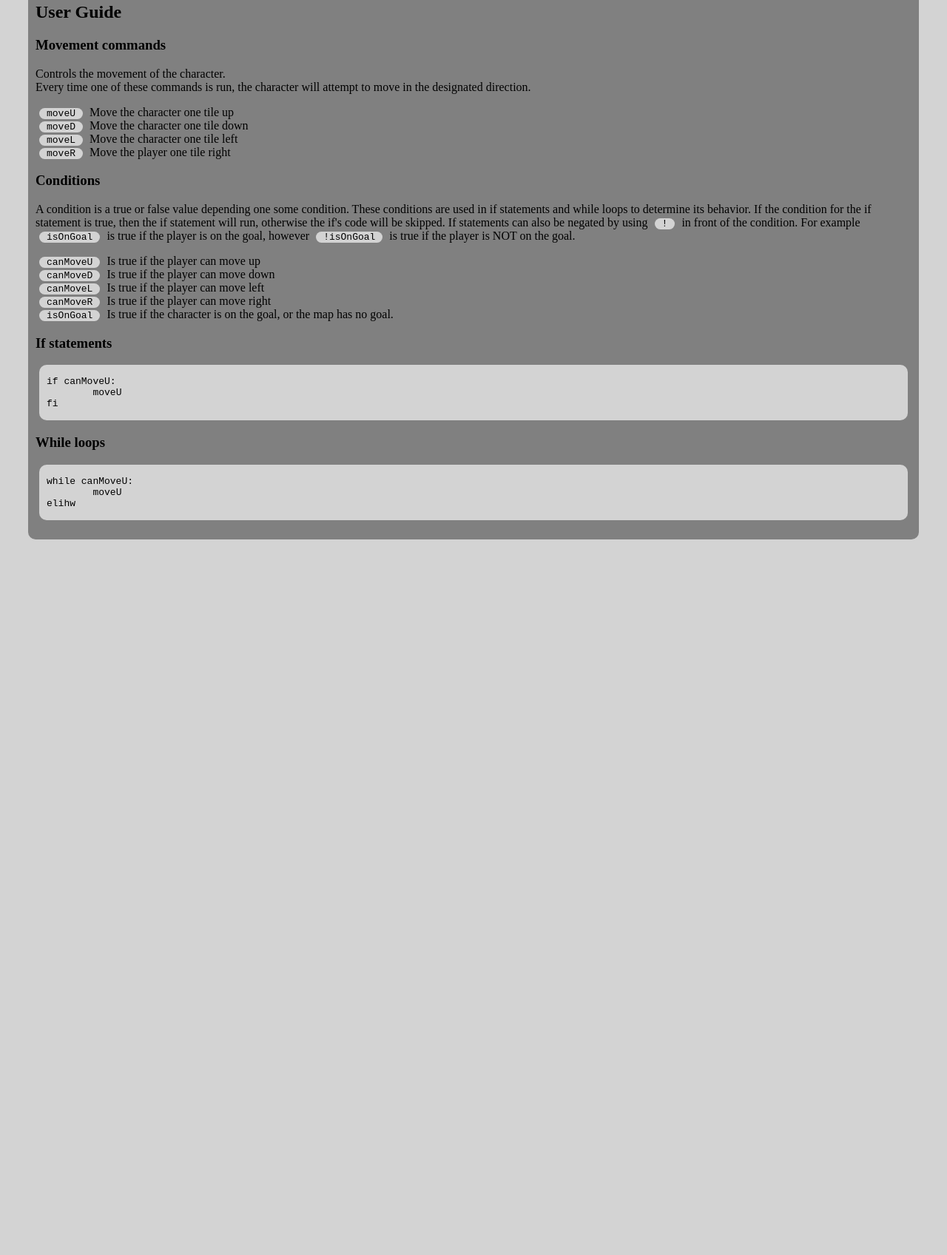
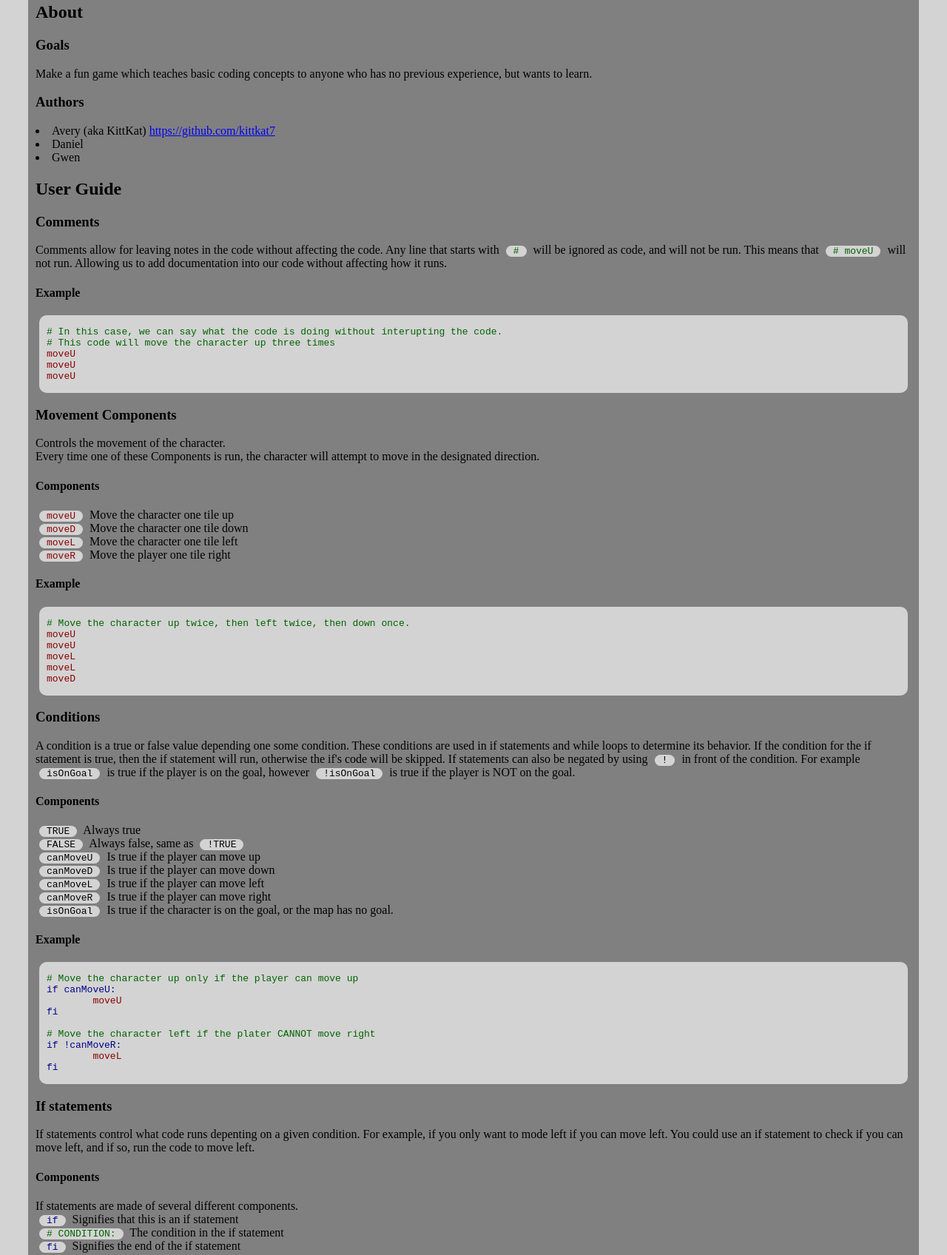
Before and after one commit to KittKat7/SystemSolve, a plain HTML site: page docs/index.html in a window 1280 px wide. Shown: the part 117-1813 px from the top of the page at 74% size. Before the commit the page ends 876 px from the top, so only its background shows below. Drawn offline with Linux system fonts and the light colour scheme.

Commit message:
Added code styling to web

```diff
--- a/docs/index.html
+++ b/docs/index.html
@@ -1,25 +1,72 @@
+<!--
+
+-->
 <!DOCTYPE html>
 <html lang="en">
 
 <head>
-	<title>CodeQuest</title>
+	<title>Code Quest</title>
 	<meta charset="UTF-8">
 	<link rel="stylesheet" href="style.css?v=202404161332">
 	<meta name="viewport" content="width=device-width, initial-scale=1">
+	<script src="./styler.js" defer></script>
 </head>
 
 <body>
 	<main>
 		<h1>Code Quest</h1>
+		<!--
+			= About
+		-->
+		<h2>About</h2>
+
+		<h3>Goals</h3>
+
+		Make a fun game which teaches basic coding concepts to anyone who has no previous experience, but wants to
+		learn.
+
+		<h3>Authors</h3>
+
+		<li>Avery (aka KittKat) <a href="https://github.com/kittkat7">https://github.com/kittkat7</a></li>
+		<li>Daniel</li>
+		<li>Gwen</li>
+
+		<!--
+			= User Guide
+		-->
 		<h2>User Guide</h2>
+		<!--
+			== Comments
+		-->
+		<p>
+		<h3>Comments</h3>
 
+		Comments allow for leaving notes in the code without affecting the code. Any line that starts with
+		<code>#</code> will be ignored as code, and will not be run. This means that <code># moveU</code> will not run.
+		Allowing us to add documentation into our code without affecting how it runs.
+
+		<h4>Example</h4>
+
+		<pre><code>
+# In this case, we can say what the code is doing without interupting the code.
+# This code will move the character up three times
+moveU
+moveU
+moveU
+			</code></pre>
+		</p>
+		<!--
+			== Movement
+		-->
 		<p>
-		<h3>Movement commands</h3>
+		<h3>Movement Components</h3>
+
 		Controls the movement of the character.
 		<br>
-		Every time one of these commands is run, the character will attempt to move in the designated direction.
-		</p>
-		<p>
+		Every time one of these Components is run, the character will attempt to move in the designated direction.
+
+		<h4>Components</h4>
+
 		<code>moveU</code> Move the character one tile up
 		<br>
 		<code>moveD</code> Move the character one tile down
@@ -27,17 +74,36 @@
 		<code>moveL</code> Move the character one tile left
 		<br>
 		<code>moveR</code> Move the player one tile right
+
+		<h4>Example</h4>
+
+		<pre><code>
+# Move the character up twice, then left twice, then down once.
+moveU
+moveU
+moveL
+moveL
+moveD
+		</code></pre>
 		</p>
-
+		<!--
+			== Conditions
+		-->
 		<p>
 		<h3>Conditions</h3>
+
 		A condition is a true or false value depending one some condition. These conditions are used in if statements
 		and while loops to determine its behavior. If the condition for the if statement is true, then the if statement
 		will run, otherwise the if's code will be skipped. If statements can also be negated by using <code>!</code> in
 		front of the condition. For example <code>isOnGoal</code> is true if the player is on the goal, however
 		<code>!isOnGoal</code> is true if the player is NOT on the goal.
-		</p>
-		<p>
+
+		<h4>Components</h4>
+
+		<code>TRUE</code> Always true
+		<br>
+		<code>FALSE</code> Always false, same as <code>!TRUE</code>
+		<br>
 		<code>canMoveU</code> Is true if the player can move up
 		<br>
 		<code>canMoveD</code> Is true if the player can move down
@@ -47,17 +113,72 @@
 		<code>canMoveR</code> Is true if the player can move right
 		<br>
 		<code>isOnGoal</code> Is true if the character is on the goal, or the map has no goal.
+
+		<h4>Example</h4>
+
+		<pre><code>
+# Move the character up only if the player can move up
+if canMoveU:
+	moveU
+fi
+
+# Move the character left if the plater CANNOT move right
+if !canMoveR:
+	moveL
+fi
+		</code></pre>
+
 		</p>
+		<!--
+			== If Statements
+		-->
 		<p>
 		<h3>If statements</h3>
+
+		If statements control what code runs depenting on a given condition. For example, if you only want to mode left
+		if you can move left. You could use an if statement to check if you can move left, and if so, run the code to
+		move left.
+
+		<h4>Components</h4>
+
+		If statements are made of several different components.
+		<br>
+		<code>if</code> Signifies that this is an if statement
+		<br>
+		<code># CONDITION:</code> The condition in the if statement
+		<br>
+		<code>fi</code> Signifies the end of the if statement
+		<br>
+		<br>
+		If statements are constructed:
+		<pre><code>
+# Begenning of if code (replace 'CONDITION' with the actual condition, but keep the ':')
+if CONDITION:
+	# code
+	# code
+	# code
+# End of if code block
+fi
+		</code></pre>
+
+		<h4>Example</h4>
+
 		<pre><code>
 if canMoveU:
 	moveU
 fi
 		</code></pre>
 		</p>
+		<!--
+			== While loops
+		-->
 		<p>
 		<h3>While loops</h3>
+
+		<h4>Components</h4>
+
+		<h4>Example</h4>
+
 		<pre><code>
 while canMoveU:
 	moveU
--- a/docs/style.css
+++ b/docs/style.css
@@ -21,7 +21,45 @@ pre code {
 	display: block;
 	white-space: pre;
 	-webkit-overflow-scrolling: touch;
-	/* overflow-x: scroll; */
+	overflow-x: scroll;
 	max-width: 100%;
 	min-width: 100px;
+	scrollbar-width: 10px;
 }
+
+code .comment {
+	color: darkgreen;
+}
+
+code .command {
+	color: darkred;
+}
+
+code .if {
+	color: darkblue;
+}
+
+code .while {
+	color: darkmagenta;
+}
+
+::-webkit-scrollbar {
+	width: 10px;
+	height: 10px;
+	border-radius: 10px;
+}
+
+::-webkit-scrollbar-track {
+	background: #f1f1f1;
+	border-radius: 10px;
+}
+
+
+::-webkit-scrollbar-thumb {
+	background: #888;
+	border-radius: 10px;
+}
+
+::-webkit-scrollbar-thumb:hover {
+	background: #555;
+}
--- /dev/null
+++ b/docs/styler.js
@@ -0,0 +1,33 @@
+function syntax(type, line) {
+	return "<span class=\"" + type + "\">" + line + "</span>";
+}
+
+// Select all <code> elements on the webpage
+var codeBlocks = document.querySelectorAll('code');
+
+// Loop through each <code> element
+codeBlocks.forEach(function (code) {
+	let linesIn = code.textContent.split("\n");
+	let content = [];
+	linesIn.forEach(function (line) {
+		l1 = line.trim();
+		if (l1.startsWith("#")) {
+			content.push(syntax("comment", line));
+		}
+		else if (l1.startsWith("move")) {
+			content.push(syntax("command", line))
+		}
+		else if (l1.startsWith("if") || line.startsWith("fi")) {
+			content.push(syntax("if", line))
+		}
+		else if (l1.startsWith("while") || line.startsWith("elihw")) {
+			content.push(syntax("while", line))
+		}
+		else {
+			content.push(line);
+		}
+	});
+	// Modify the text of each <code"<span class=\"comment\">" + line + "</span>"> element
+	console.log(content);
+	code.innerHTML = content.join("\n");
+});
```
Lines whose indentation alone changed are shown as unchanged.
